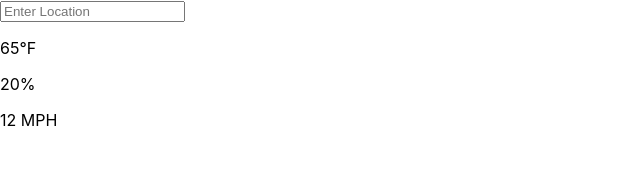
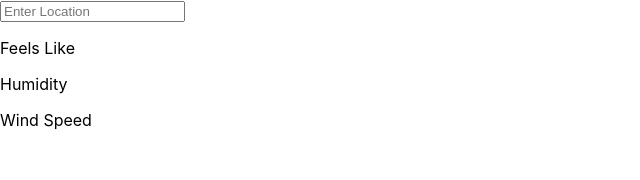
Before and after one commit to wstaylor27/React-Weather-App, a React (Create React App) app: page / in a window 1280 px wide. Shown: the top 180 px of the page, without its empty margins (0-640 px from the left). Built offline with nearby package versions, Linux system fonts and the light colour scheme.

Commit message:
Creating hooks for attributes

```diff
--- a/src/App.js
+++ b/src/App.js
@@ -41,12 +41,19 @@ function App() {
           </div>
           <div className="bottom">
             <div className="feels">
-              <p>65°F</p>
+              {data.main ? (
+                <p className="bold">{data.main.feels_like}°F</p>
+              ) : null}
+              <p>Feels Like</p>
             </div>
             <div className="humidity">
-              <p>20%</p>
+              {data.main ? <p className="bold">{data.main.humidity}</p> : null}
+              <p>Humidity</p>
             </div>
-            <div className="wind">12 MPH</div>
+            <div className="wind">
+              {data.wind ? <p className="bold">{data.wind.speed} MPH</p> : null}
+              <p>Wind Speed</p>
+            </div>
           </div>
         </div>
       </div>
```
